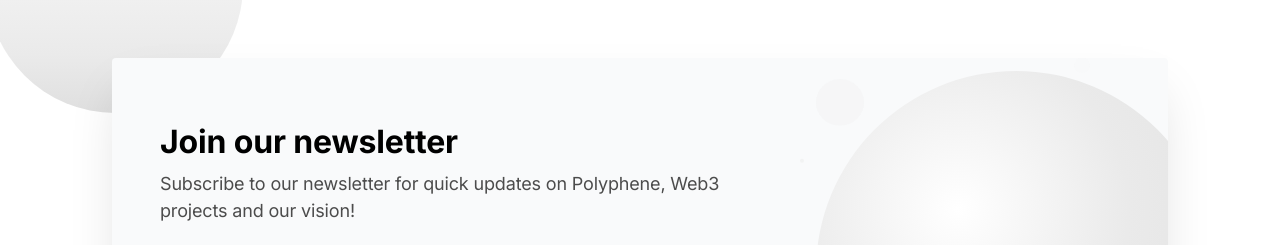
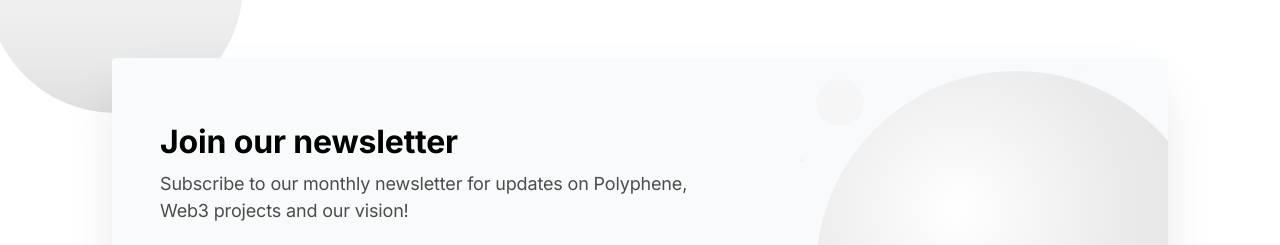
Before and after one commit to polyphene/polyphene.io, a Gatsby site: page / in a window 1280 px wide. Shown: the part 514-759 px from the top of the page. Built offline with nearby package versions, Linux system fonts and the light colour scheme; Gatsby itself is replaced by a stand-in of ours.

Commit message:
✏️ Fix typos.

```diff
--- a/src/components/Newsletter.jsx
+++ b/src/components/Newsletter.jsx
@@ -79,7 +79,7 @@
               {/* CTA content */}
               <div className="text-center lg:text-left lg:max-w-xl">
                 <h3 className="h3 text-black mb-2">Join our newsletter</h3>
-                <p className="text-gray-700 text-lg mb-6">Subscribe to our newsletter for quick updates on Polyphene, Web3 projects and our vision!</p>
+                <p className="text-gray-700 text-lg mb-6">Subscribe to our monthly newsletter for updates on Polyphene, Web3 projects and our vision!</p>
 
                 {/* CTA form */}
                 <>
```
